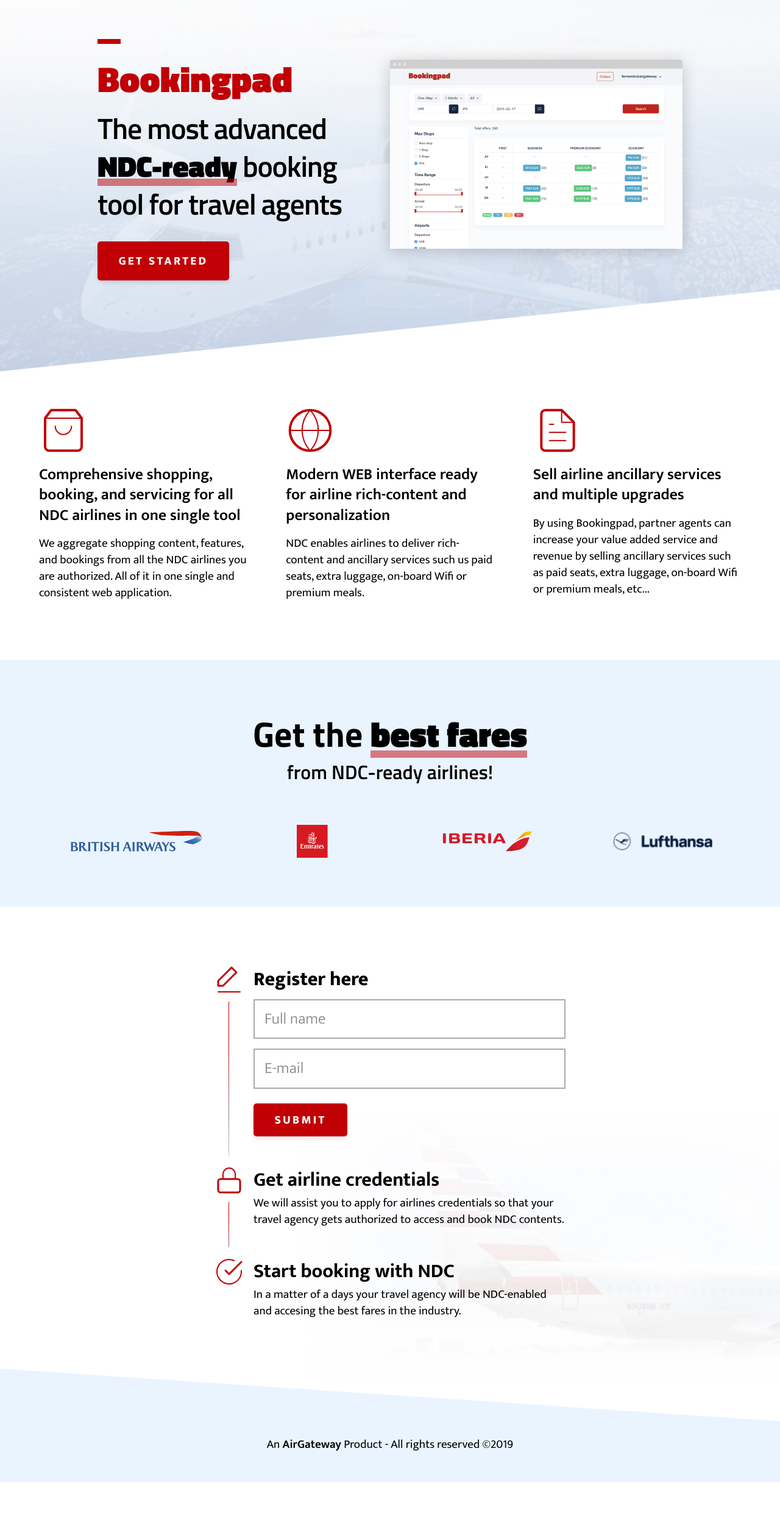
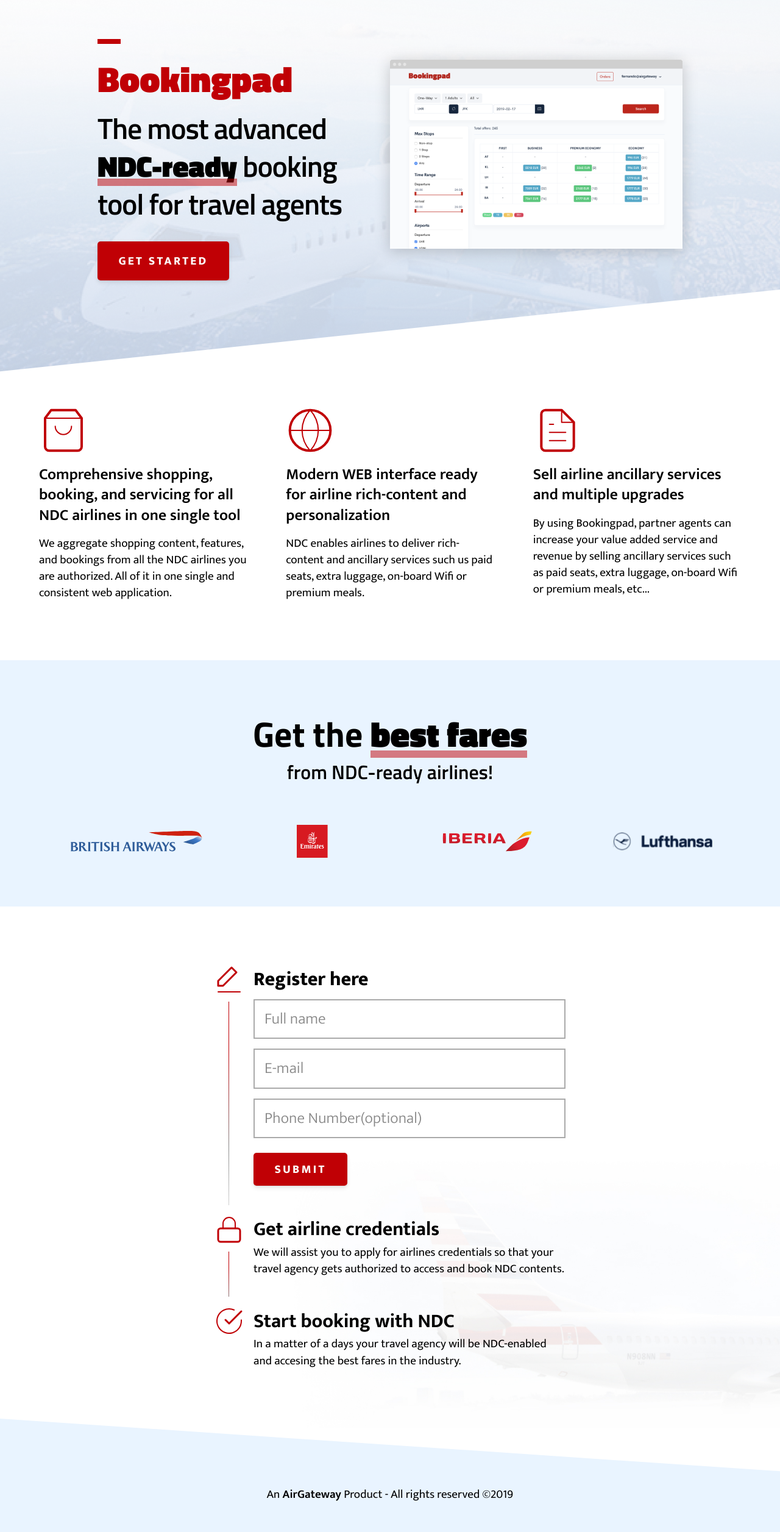
Before and after one commit to tripsimian-labs/bookingpad-web, a Jekyll site: the page built from index.md, in a window 1280 px wide. Shown: the whole page at 61% size. Built offline with Jekyll 4.4.1, drawn with Linux system fonts in a browser that asks for light colours; before the commit the page ends 2431 px from its top, so only the background shows below that.

Commit message:
Add phone number to signup form.

```diff
--- a/_layouts/main.html
+++ b/_layouts/main.html
@@ -190,6 +190,9 @@
                 required />
             </p>
             <p>
+                <input id="fieldjuykhdj" name="cm-f-juykhdj" type="text" placeholder="Phone Number(optional)"/>
+            </p>
+            <p>
                 <button class="js-cm-submit-button button" type="submit">Submit</button>
             </p>
             </form>
```
